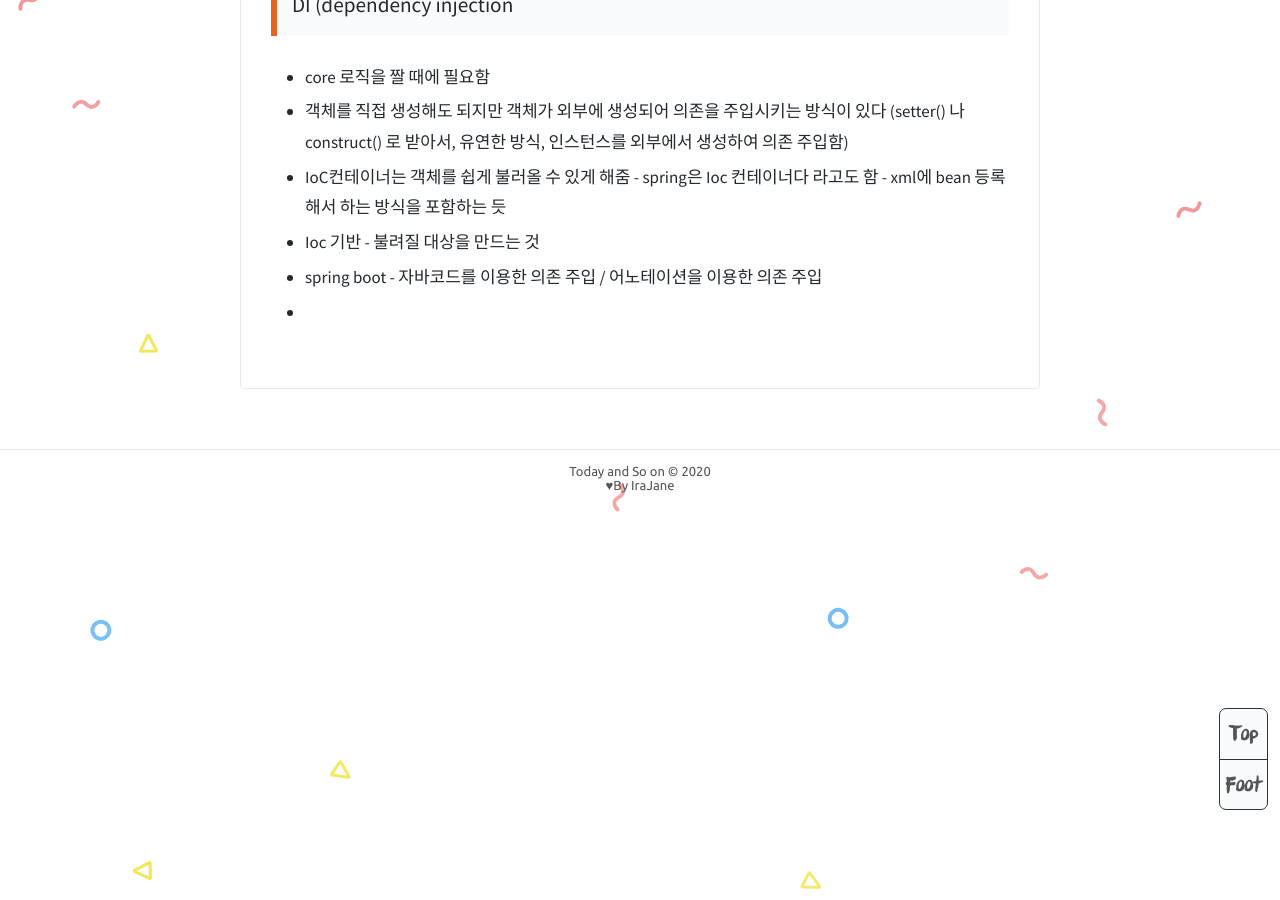
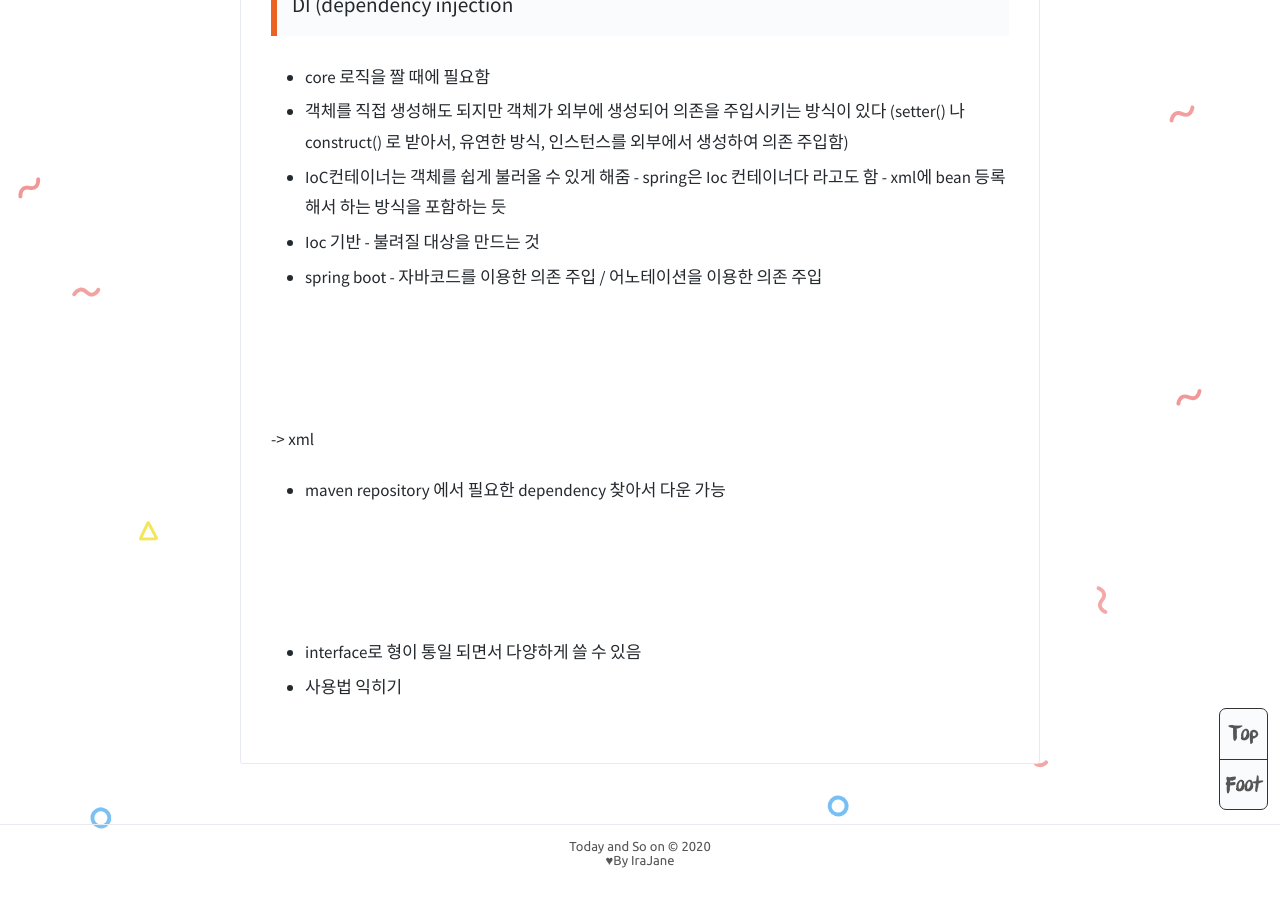
Before and after one commit to IraJane/IraJane.github.io, a Jekyll site: the page built from _posts/2020-12-18-study.md, in a window 1280 px wide and 900 px high, scrolled down 825 px. Built offline with Jekyll 4.4.1, drawn with Linux system fonts in a browser that asks for light colours; comment, search, counter and statistics services are not loaded.

Commit message:
Update 2020-12-18-study.md

```diff
--- a/_posts/2020-12-18-study.md
+++ b/_posts/2020-12-18-study.md
@@ -10,6 +10,7 @@ tags: Java
 <h3>VS Code 에서 spring 설치</h3>
 * visual studio code for java -> Install the Coding Pack for Java - Windows
 
+
 <br><br><br>
 
 <h3>DI (dependency injection</h3>
@@ -18,4 +19,13 @@ tags: Java
 * IoC컨테이너는 객체를 쉽게 불러올 수 있게 해줌 - spring은 Ioc 컨테이너다 라고도 함 - xml에 bean 등록해서 하는 방식을 포함하는 듯
 * Ioc 기반 - 불려질 대상을 만드는 것
 * spring boot - 자바코드를 이용한 의존 주입 / 어노테이션을 이용한 의존 주입
-*
+
+<br><br><br>
+
+-> xml
+* maven repository 에서 필요한 dependency 찾아서 다운 가능
+
+<br><br><br>
+
+* interface로 형이 통일 되면서 다양하게 쓸 수 있음
+* 사용법 익히기
```
